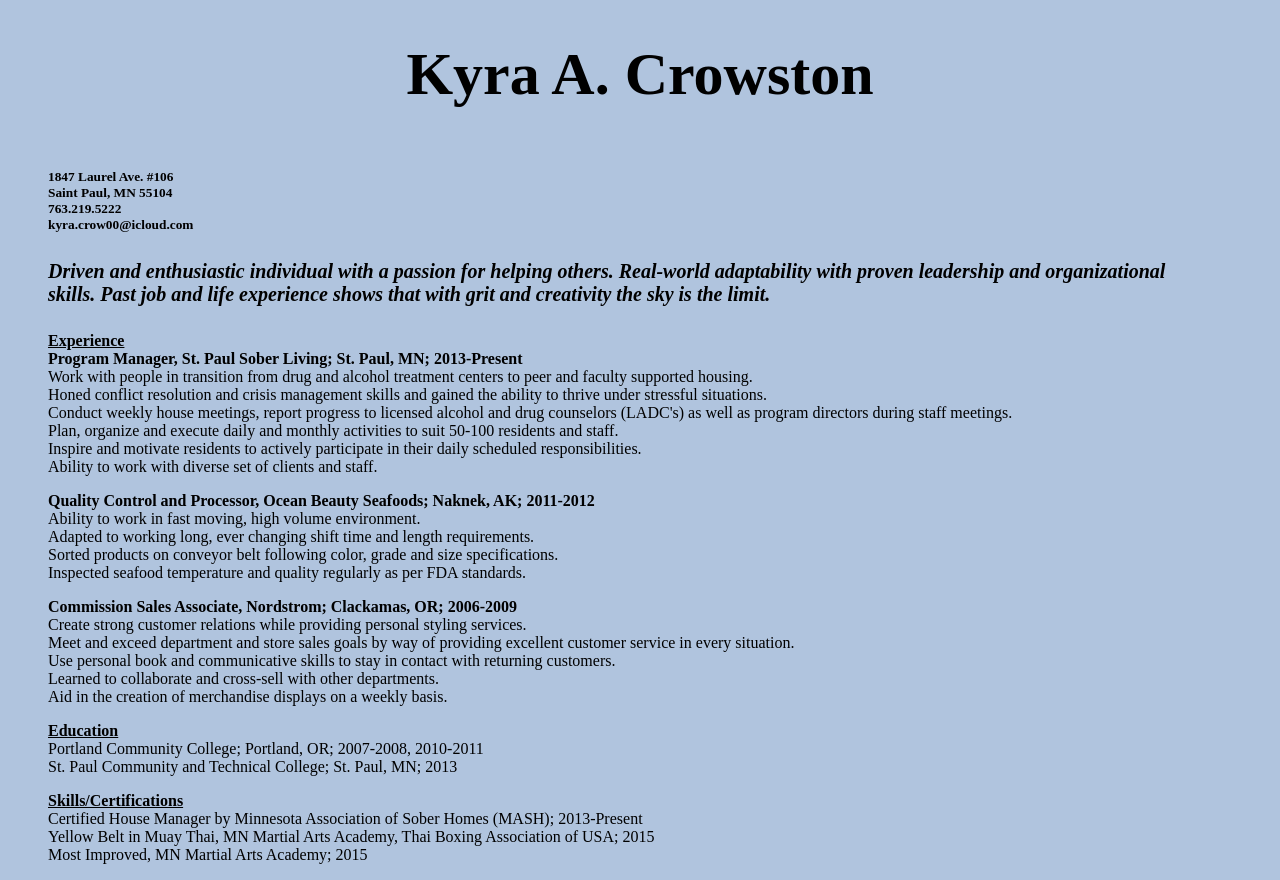
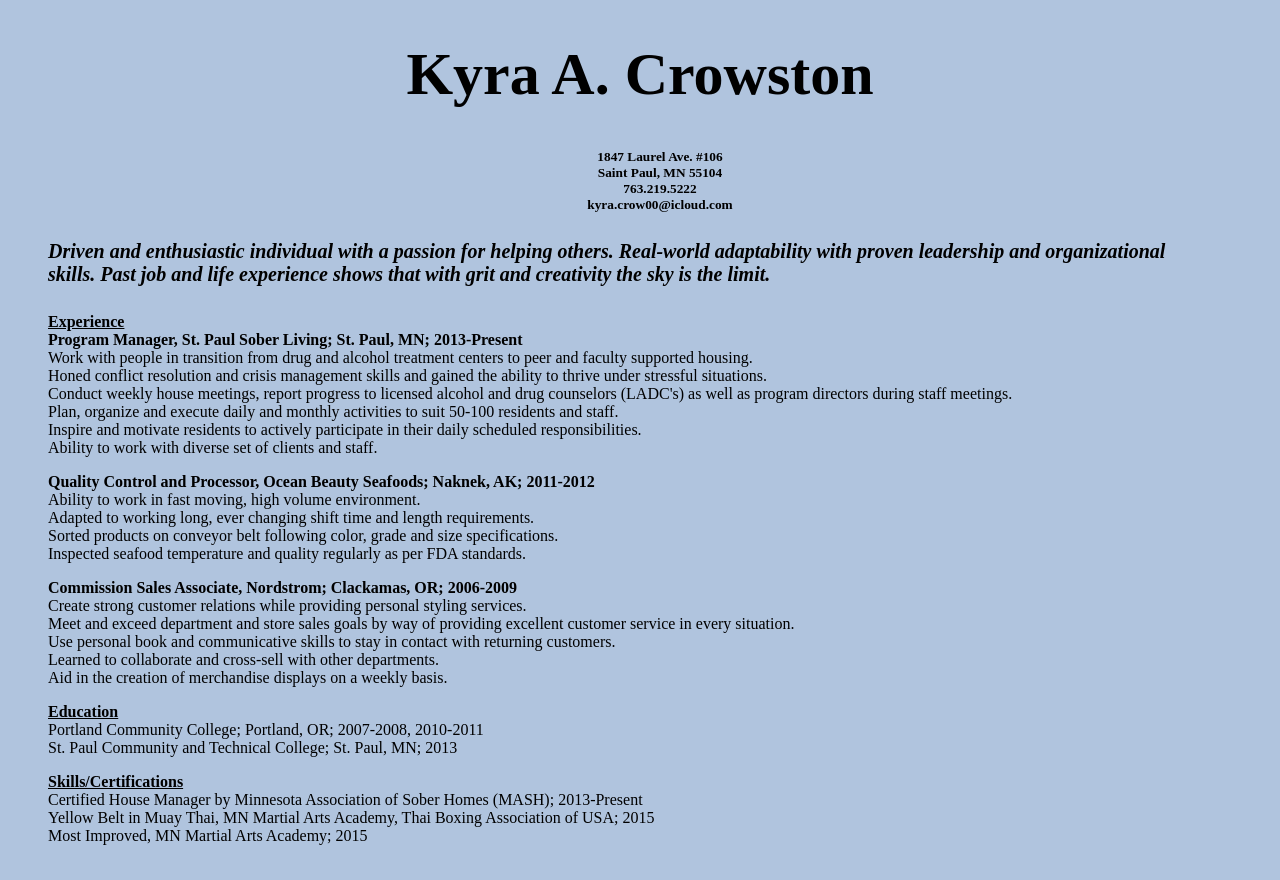
Before and after one commit to kyracrow/Resume-Challenge, a plain HTML site: page index.html in a window 1280 px wide. Drawn offline with Linux system fonts and the light colour scheme.

Commit message:
Update stylesheet.css

```diff
--- a/stylesheet.css
+++ b/stylesheet.css
@@ -12,8 +12,6 @@ img {
 
 h1 {
 	text-align: center;
-	padding:20px;
-	margin-top:20px;
 	font-size:60px;
 
 
@@ -25,6 +23,7 @@ p {
 
 h3{
 	font-size:10pt;
+	text-align:center;
 }
 
 h4 {
```
